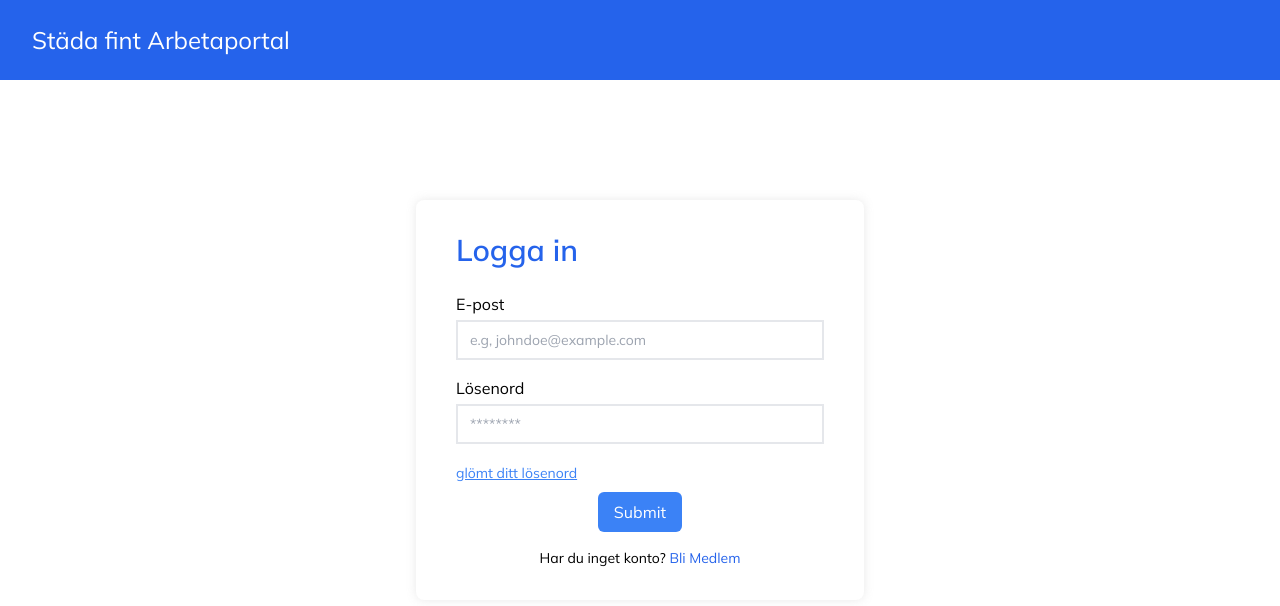
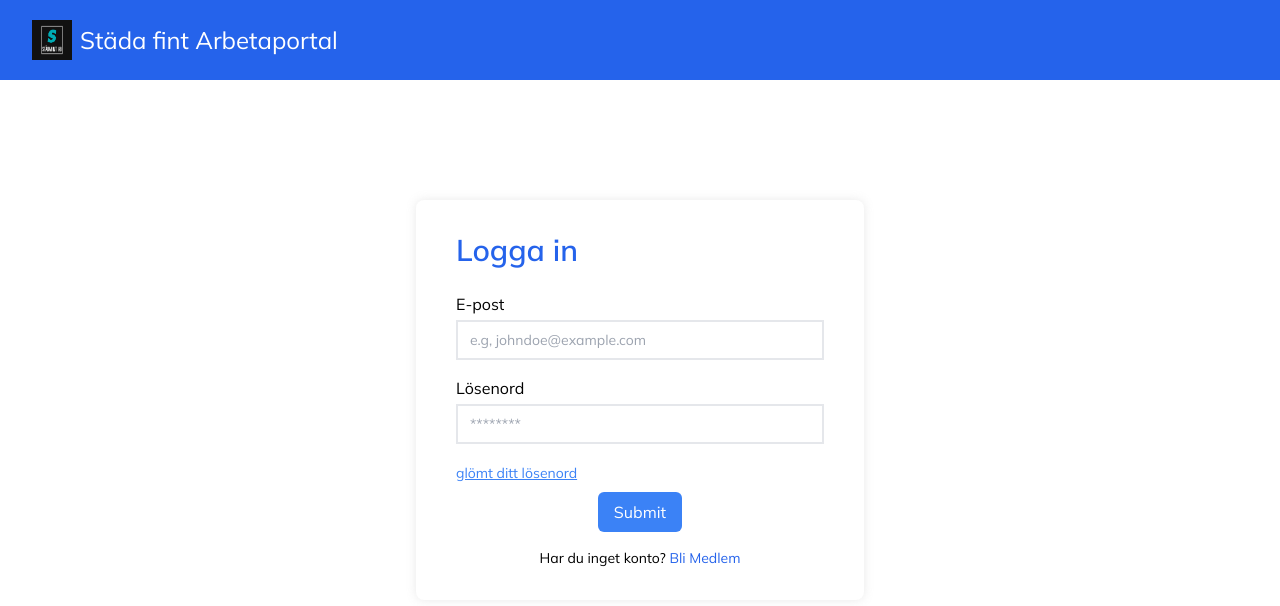
Before and after one commit to Pretro/StadaFint, a React (Create React App) app in the folder cleaning/: page /login in a window 1280 px wide. Shown: the top 606 px of the page. Built offline with nearby package versions, Linux system fonts and the light colour scheme; no server answers.

Commit message:
Image Display

```diff
--- a/cleaning/src/components/Navbar.jsx
+++ b/cleaning/src/components/Navbar.jsx
@@ -1,6 +1,7 @@
 import React from 'react'
 import { Link } from "react-router-dom"
 import userIcon from "../assets/icons/user.png"
+import UserIcon from "../assets/icons/102627240.png"
 import { useAppContext } from "../contexts/AppProvider"
 
 const Navbar = () => {
@@ -16,8 +17,10 @@ const Navbar = () => {
 
  return (
      <nav className="px-4 md:px-8 bg-blue-600 h-20 absolute inset-0 bottom-auto flex items-center gap-4 text-white">
-         <div className="logo hidden md:block">
+         <div className="logo hidden items-center gap-2  md:flex">
+            <img src={UserIcon} alt="logo" className='w-10 h-10' />
              <Link className="text-2xl cursor-pointer" to="/">
+
                  Städa fint Arbetaportal
              </Link>
          </div>
```
Also changed, not shown: cleaning/src/assets/icons/102627240.png (added), 1 other file (tests, documents, lock files or other folders).
